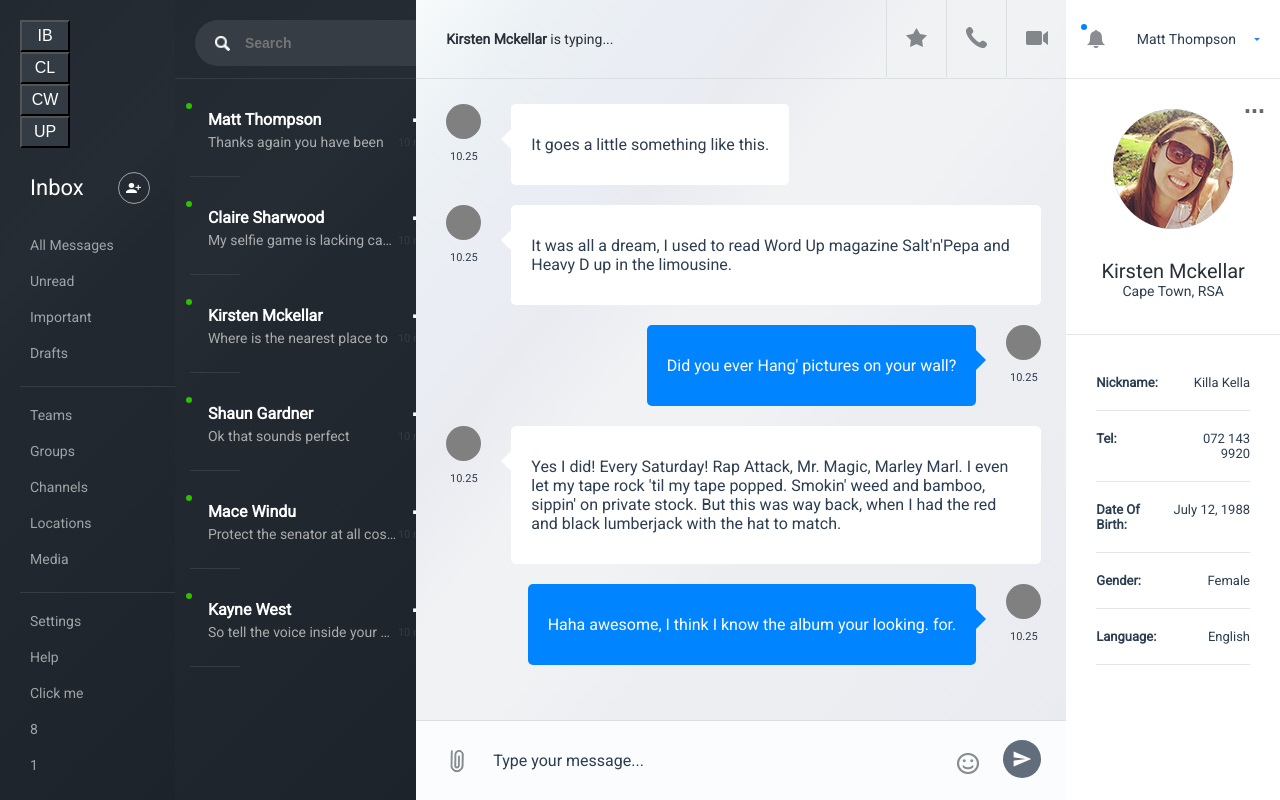
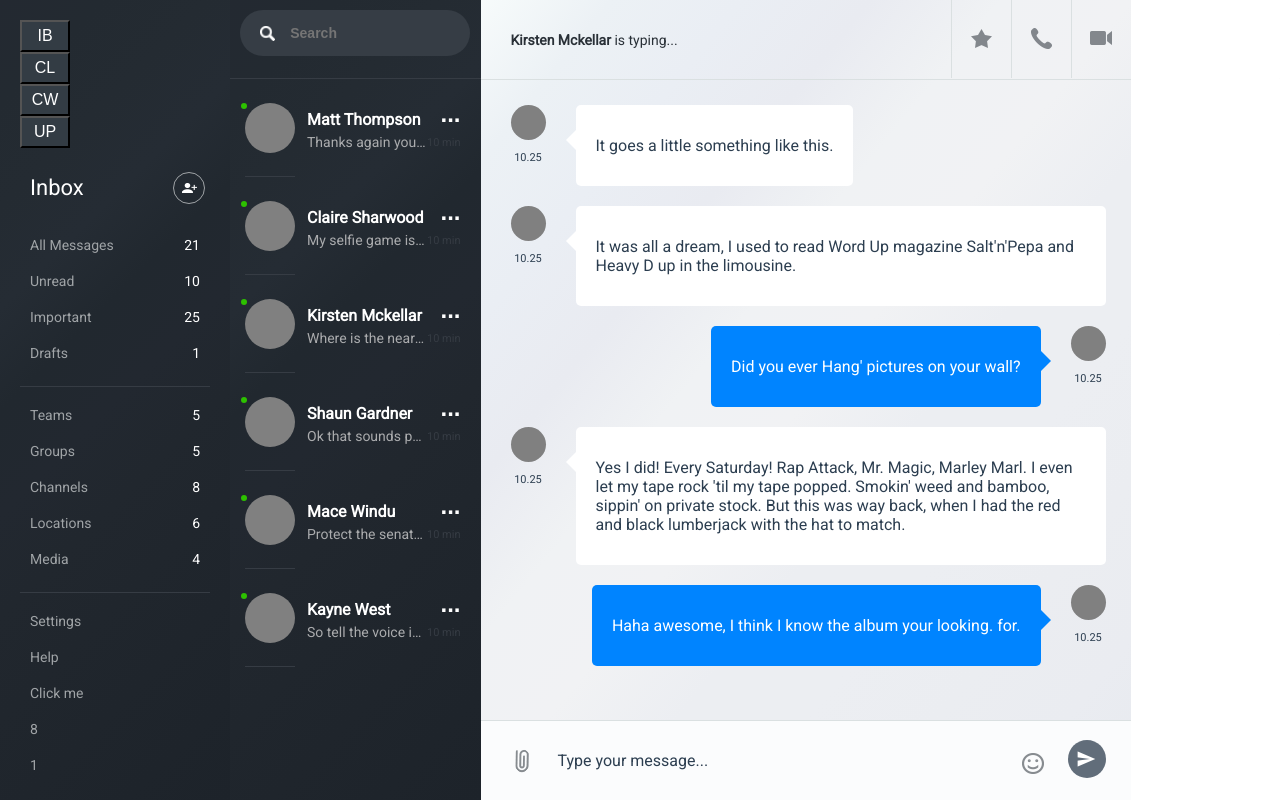
Before and after one commit to IrinaFitas/chat, a Vue app: page / in a window 1280 px wide. Built offline with nearby package versions, Linux system fonts and the light colour scheme.

Commit message:
Added style

```diff
--- a/src/components/ContactList.vue
+++ b/src/components/ContactList.vue
@@ -121,6 +121,10 @@ export default {
 			width: 330px;
 		}
 
+		@media (max-width: 1035px) {
+			width: 300px;
+		}
+
 		@media (max-width: 990px) {
             position: fixed;
             top: 0;
@@ -133,7 +137,16 @@ export default {
 			height: 79px;
             box-sizing: border-box;
 			padding: 20px;
+			text-align: center;
 			border-bottom: 1px solid #363c44;
+
+			@media (max-width: 1385px) {
+				padding: 10px;
+			}
+
+			@media (max-width: 1320px) {
+				padding: 10px 3px;
+			}
 		}
 
 		input {
@@ -147,6 +160,26 @@ export default {
 			padding: 15px;
 			padding-left: 50px;
 			outline: none;
+
+			@media (max-width: 1375px) {
+				width: 250px;
+			}
+
+			@media (max-width: 1310px) {
+				width: 230px;
+			}
+
+			@media (max-width: 1275px) {
+				width: 220px;
+			}
+
+			@media (max-width: 1256px) {
+				width: 200px;
+			}
+
+			@media (max-width: 1085px) {
+				width: 210px;
+			}
 		}
 
 		.contact-list-container {
@@ -166,13 +199,22 @@ export default {
 					padding: 24px 20px 24px 15px;
 					box-sizing: border-box;
 
+					@media (max-width: 1020px) {
+						padding-left: 9px;
+					}
+
 					.user-photo {
 						position: relative;
+						flex-shrink: 0;
 						width: 50px;
 						height: 50px;
 						border-radius: 50%;
 						margin-right: 18px;
 						background-color: grey;
+
+						@media (max-width: 1310px) {
+							margin-right: 12px;
+						}
 
 						&::before {
 							display: block;
@@ -183,6 +225,10 @@ export default {
 							height: 6px;
 							background-color: #2dc100;
 							border-radius: 50%;
+
+							@media (max-width: 1020px) {
+								left: -6px;
+							}
 						}
 
 						&::after {
@@ -215,12 +261,20 @@ export default {
 			font-weight: bold;
 			outline: none;
 			cursor: pointer;
+
+			@media (max-width: 1235px) {
+				font-size: 20px;
+			}
 		}
 	}
 	.user-name {
 		font-size: 16px;
 		font-weight: bold;
 		margin: 0;
+
+		@media (max-width: 1235px) {
+			font-size: 14px;
+		}
 	}
 	.message {
 		margin: 5px 0 0;
@@ -233,6 +287,26 @@ export default {
 			white-space: nowrap;
 			text-overflow: ellipsis;
 			overflow: hidden;
+
+			@media (max-width: 1375px) {
+				width: 140px;
+			}
+
+			@media (max-width: 1300px) {
+				width: 130px;
+			}
+
+			@media (max-width: 1280px) {
+				width: 120px;
+			}
+
+			@media (max-width: 1256px) {
+				width: 110px;
+			}
+
+			@media (max-width: 1240px) {
+				width: 90px;
+			}
 		}
 		&-time {
 			float: right;
--- a/src/components/Inbox.vue
+++ b/src/components/Inbox.vue
@@ -84,6 +84,10 @@ export default {
         background: linear-gradient(-45deg, #1d232a 0%, #1e242b 10%, #1f252c 20%, #20262d 30%, #21272e 40%, #222830 50%, #21282f 60%, #252c34 70%, #242b32 80%, #232a31 90%, #232931 100%);
         padding: 20px;
 
+            @media (max-width: 1265px) {
+                padding: 20px 10px;
+            }
+
             @media (max-width: 990px) {
                 width: 100%;
             }
@@ -140,7 +144,7 @@ export default {
         }
 
         .navigation {
-
+            width: 100%;
             ul {
                 list-style: none;
                 font-size: 14px;
@@ -149,6 +153,14 @@ export default {
 				width: 190px;
 				padding-bottom: 15px;
 
+                @media (max-width: 1265px) {
+                    width: 180px;
+                }
+
+                @media (max-width: 1245px) {
+                    width: 170px;
+                }
+
 				+ ul {
                     border-top: 1px solid #363c44;
                     padding-top: 10px;
@@ -156,10 +168,15 @@ export default {
 
                 li	{
                     display: flex;
-                    width: 190px;
+                    flex-shrink: 1;
+                    width: 100%;
                     box-sizing: border-box;
                     padding: 10px;
                     line-height: 16px;
+
+                    @media (max-width: 1215px) {
+                        padding: 10px 0px;
+                    }
 
 					&:hover {
 						background-color: #333c44;
--- a/src/components/UserProfile.vue
+++ b/src/components/UserProfile.vue
@@ -58,7 +58,7 @@ export default {
         height: 100vh;
         overflow-y: auto;
 
-        @media (max-width: 990px) {
+        @media (max-width: 1370px) {
             position: fixed;
             top: 0;
             right: 0;
--- a/src/components/chat/Chat.vue
+++ b/src/components/chat/Chat.vue
@@ -56,7 +56,26 @@ export default {
 
 <style lang="scss" scoped>
     .container-chat {
+        height: calc(100vh - 160px);
         padding: 25px 25px 0 30px;
+        box-sizing: border-box;
+        overflow-y: auto;
+
+        &::-webkit-scrollbar {
+            width: 8px;
+        }
+
+        &::-webkit-scrollbar-track {
+            -webkit-box-shadow: inset 0 0 6px grey;
+	        background-color: #b3cccc;
+            border-radius: 5px;
+        }
+
+        &::-webkit-scrollbar-thumb {
+            background-color: grey;
+	        border: 1px solid #555555;
+            border-radius: 5px;
+        }
 
         .box {
             display: flex;
--- a/src/components/chat/ChatWindow.vue
+++ b/src/components/chat/ChatWindow.vue
@@ -40,25 +40,11 @@ export default {
         flex-grow: 1;
         background-image: linear-gradient(to right bottom, #f7fbfb 0%, #ecf1f5 10%, #eaeef4 20%, #e9ebf1 30%, #f0f2f4 40%, #f1f2f4 50%, #eceef2 60%, #eceef2 70%, #ebedf1 80%, #eaecf1 90%, #e7eaef 100%);
 
-        &::-webkit-scrollbar {
-            width: 8px;
-        }
-
-        &::-webkit-scrollbar-track {
-            -webkit-box-shadow: inset 0 0 6px grey;
-	        background-color: #b3cccc;
-            border-radius: 5px;
-        }
-
-        &::-webkit-scrollbar-thumb {
-            background-color: grey;
-	        border: 1px solid #555555;
-            border-radius: 5px;
-        }
 
         header {
+            flex-shrink: 0;
             display: flex;
-            height: 79px;
+            height: 80px;
             box-sizing: border-box;
             border-bottom: 1px solid #dae0e1;
 
@@ -140,6 +126,7 @@ export default {
         }
 
         footer {
+            flex-shrink: 0;
             display: flex;
             align-items: center;
             margin-top: auto;
```
